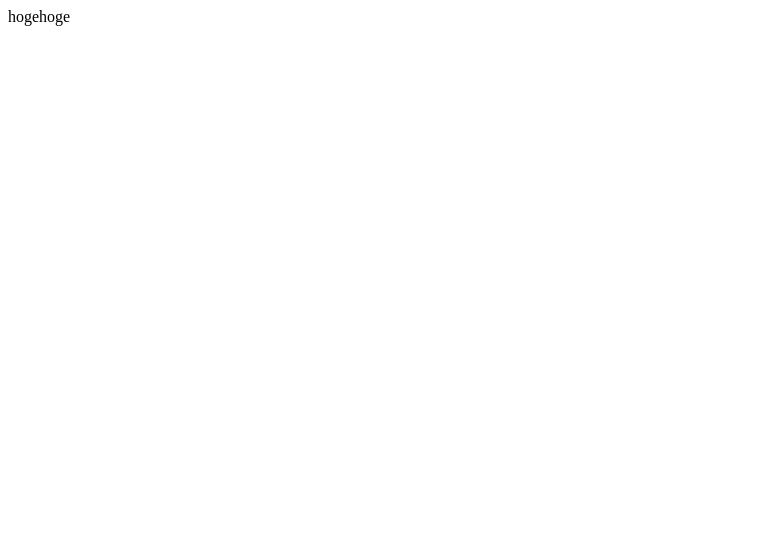
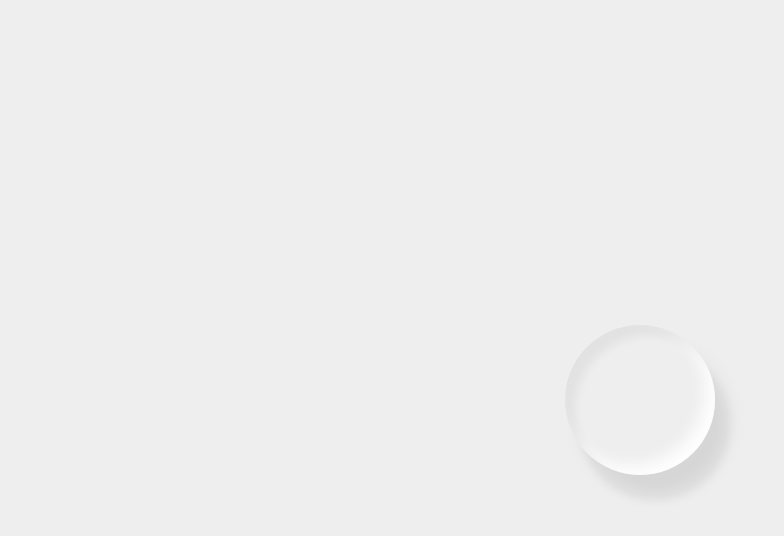
Before and after one commit to asaism/css-only-drop-logo, a React app: page / in a window 1280 px wide. Shown: the top 536 px of the page, without its empty margins (0-784 px from the left). Built offline with nearby package versions, Linux system fonts and the light colour scheme.

Commit message:
Modified for use style sheets

```diff
--- a/package.json
+++ b/package.json
@@ -19,7 +19,9 @@
     "@types/react": "^17.0.38",
     "@types/react-dom": "^17.0.11",
     "babel-loader": "^8.2.3",
+    "css-loader": "^6.5.1",
     "html-webpack-plugin": "^5.5.0",
+    "style-loader": "^3.3.1",
     "ts-loader": "^9.2.6",
     "typescript": "^4.5.4",
     "webpack": "^5.65.0",
--- a/src/app.tsx
+++ b/src/app.tsx
@@ -1,9 +1,10 @@
 import * as React from "react";
 import ReactDom from "react-dom";
+import styles from './styles.css';
 
 ReactDom.render(
   <React.StrictMode>
-    <div>hogehoge</div>
+    <div className={styles.drop}></div>
   </React.StrictMode>,
   document.getElementById('app')
 );
--- a/src/index.html
+++ b/src/index.html
@@ -2,8 +2,8 @@
 <html lang="en">
 <head>
   <meta charset="UTF-8">
-  <meta http-equiv="X-UA-Compatible" content="IE=edge">
-  <meta name="viewport" content="width=device-width, initial-scale=1.0">
+  <!-- <meta http-equiv="X-UA-Compatible" content="IE=edge">
+  <meta name="viewport" content="width=device-width, initial-scale=1.0"> -->
   <title>React App</title>
 </head>
 <body>
--- /dev/null
+++ b/src/styles.css
@@ -0,0 +1,21 @@
+* {
+  margin: 0;
+  padding: 0;
+  box-sizing: border-box;
+}
+body {
+  display: flex;
+  justify-content: center;
+  align-items: center;
+  min-height: 100vh;
+  background: #eee;
+}
+.drop {
+  position: relative;
+  width: 150px;
+  height: 150px;
+  box-shadow: inset 10px 10px 10px rgba(0, 0, 0, 0.05),
+    15px 25px 10px rgba(0, 0, 0, 0.05), 15px 20px 20px rgba(0, 0, 0, 0.05),
+    inset -10px -10px 15px rgba(255, 255, 255, 0.9);
+  border-radius: 50%;
+}
--- a/webpack.config.js
+++ b/webpack.config.js
@@ -1,5 +1,6 @@
 const path = require("path");
 const HtmlWebpackPlugin = require("html-webpack-plugin");
+const webpack = require('webpack');
 
 module.exports = {
   mode: "development",
@@ -12,7 +13,7 @@ module.exports = {
     modules: [path.resolve(__dirname, "node_modules")],
     extensions: [".js", ".jsx", "ts", "tsx"],
   },
-    module: {
+  module: {
     rules: [
       {
         test: [/\.ts$/, /\.tsx$/],
@@ -26,6 +27,20 @@ module.exports = {
           'ts-loader'
         ],
       },
+      {
+        test: /\.css$/,
+        use: [
+          {
+            loader: "style-loader",
+          },
+          {
+            loader: "css-loader",
+            options: {
+              modules: true
+            }
+          }
+        ]
+      }
     ],
   },
   plugins: [
@@ -38,6 +53,5 @@ module.exports = {
       directory: path.join(__dirname, "dist"),
     },
     hot: "only",
-      //contentBase: path.join(__dirname, "dist"),
     },
 };
```
Also changed, not shown: src/Globals.d.ts (added, +7 -0 lines), 1 other file (tests, documents, lock files or other folders).
